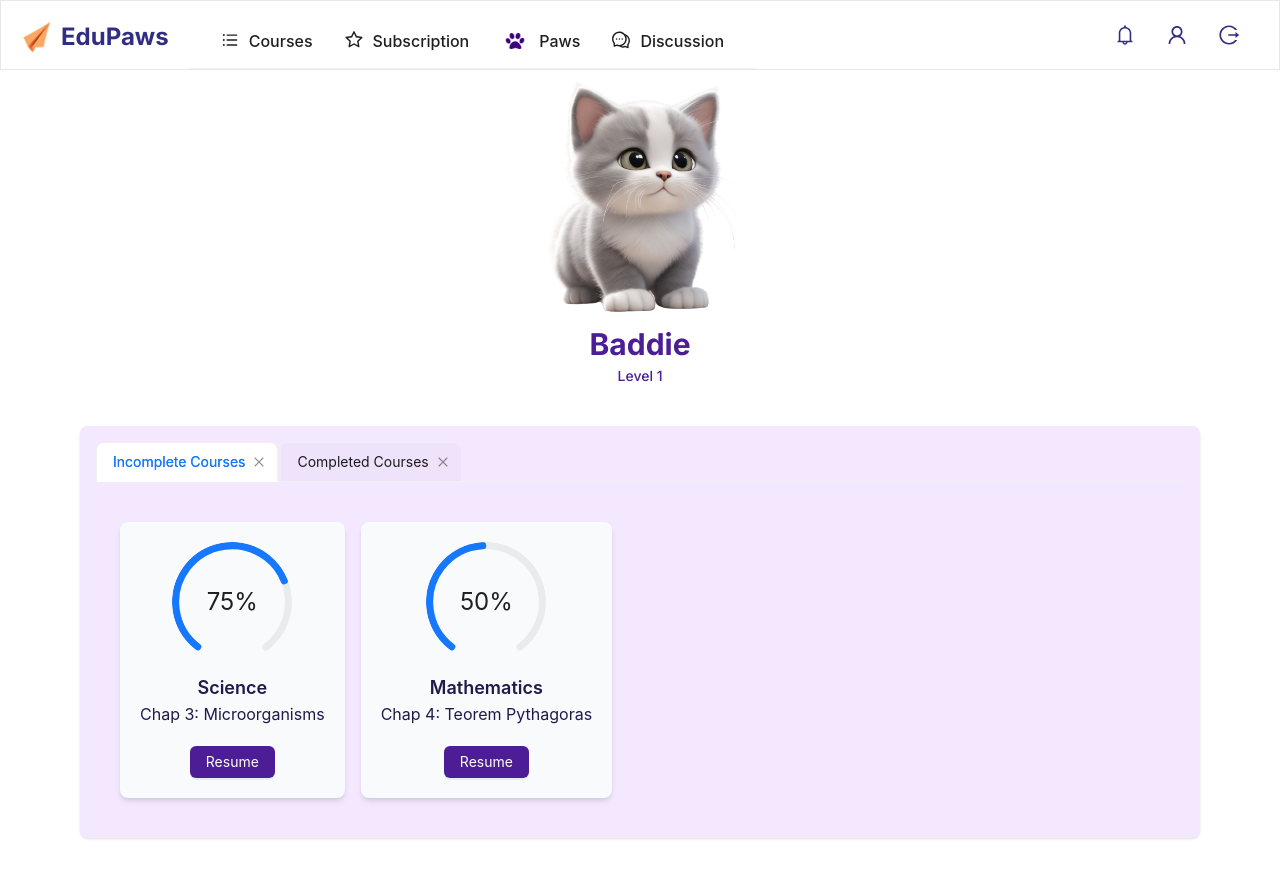
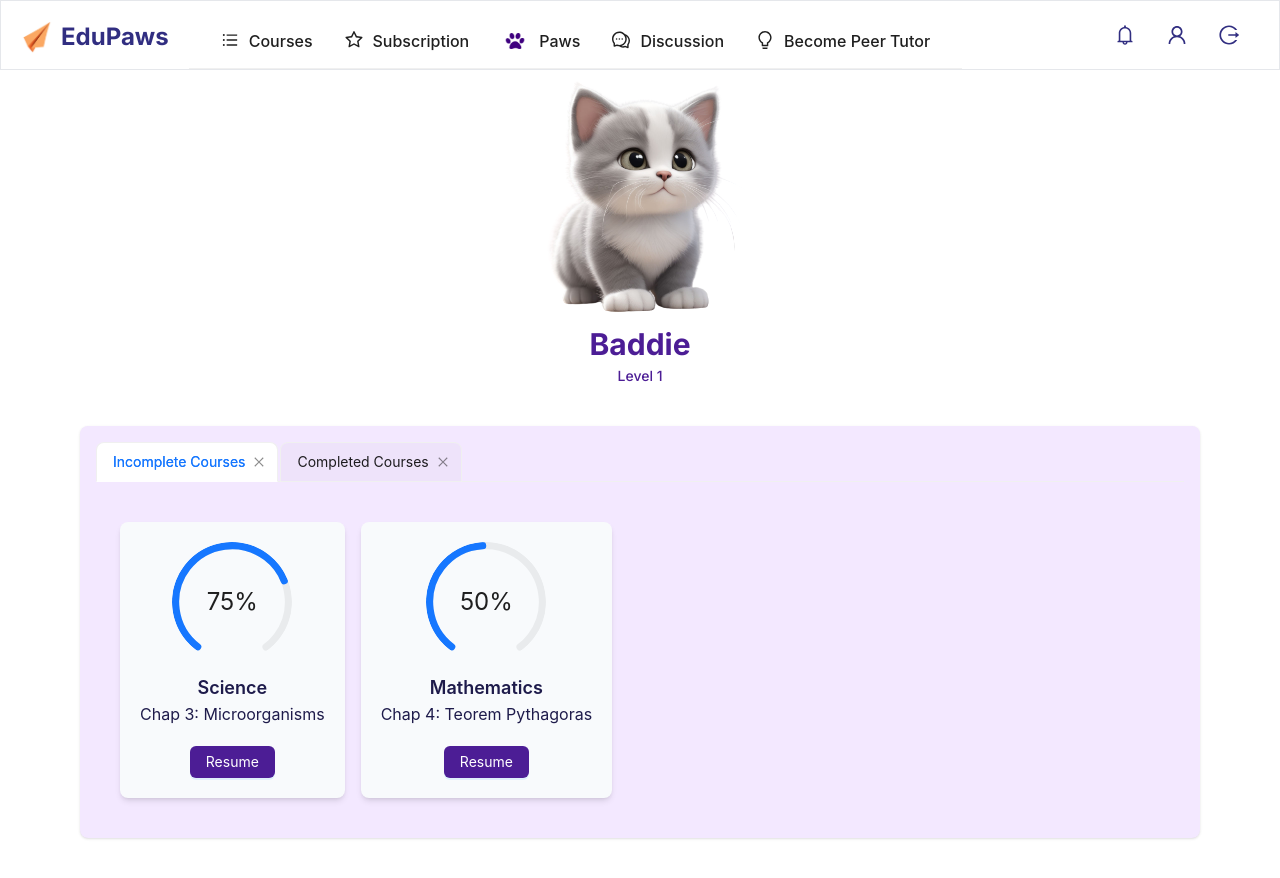
Before and after one commit to yongjing479/edu_paws, a Next.js app in the folder edupaws/: page / in a window 1280 px wide. Built offline with nearby package versions, Linux system fonts and the light colour scheme.

Commit message:
title of becomepeertutor added

```diff
--- a/edupaws/app/homeComponent/navBar.tsx
+++ b/edupaws/app/homeComponent/navBar.tsx
@@ -1,6 +1,6 @@
 'use client'
 import React, { useState } from 'react';
-import { StarOutlined, BarsOutlined, CommentOutlined, LogoutOutlined, UserOutlined, BellOutlined } from '@ant-design/icons';
+import { StarOutlined, BarsOutlined, CommentOutlined, LogoutOutlined, UserOutlined, BellOutlined,BulbOutlined } from '@ant-design/icons';
 import { Menu } from 'antd';
 import Link from 'next/link';
 
@@ -24,6 +24,11 @@ const items = [
     label: 'Discussion',
     key: 'discussion',
     icon: <CommentOutlined style={{ fontSize: '18px' }}/>,
+  },
+  {
+    label: 'Become Peer Tutor',
+    key: 'becomePeerTutor',
+    icon: <BulbOutlined style={{ fontSize: '18px' }}/>,
   },
 ];
 
@@ -71,6 +76,8 @@ const App: React.FC = () => {
         <Link href="/" className="text-indigo-900 text-xl pr-10 hover:scale-110 transition-transform">
           <LogoutOutlined className="hover:after:bg-purple-500 hover:after:opacity-40 hover:after:scale-110" />
         </Link>
+
+
       </div>
     </div>
 
```
